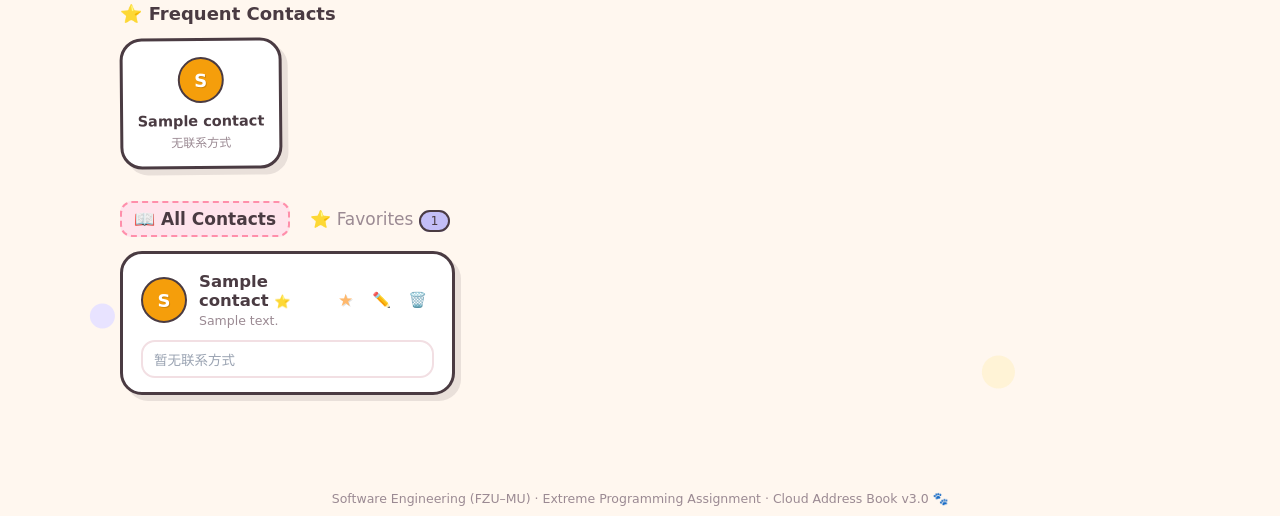
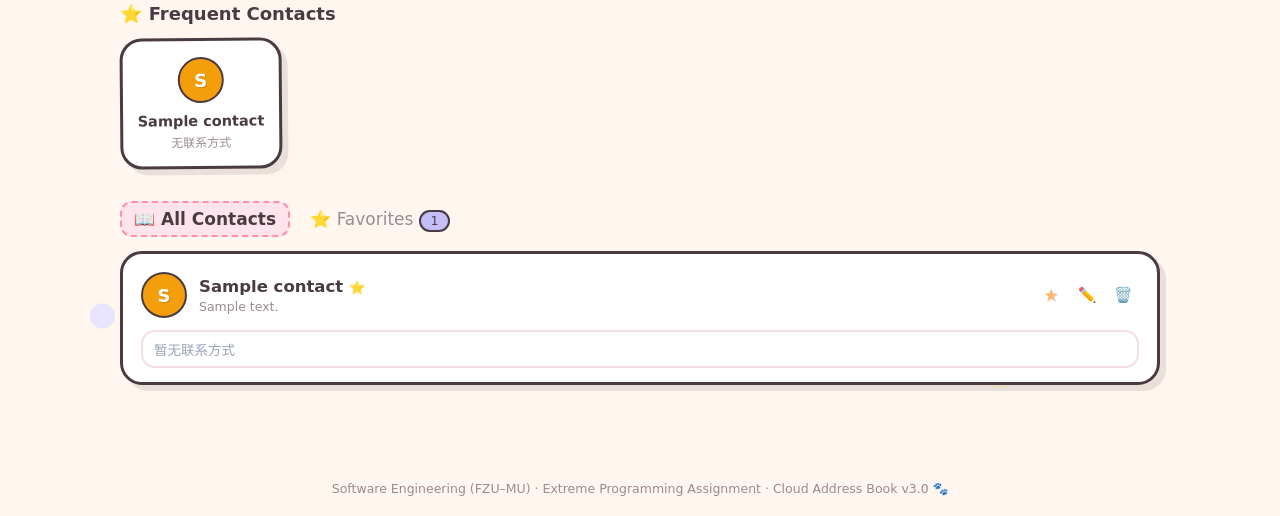
Before and after one commit to chenlinghan82-debug/cloud-addressbook, a Flask app: page / in a window 1280 px wide. Shown: the part 308-824 px from the top of the page. Run offline with Flask 3, Linux system fonts and the light colour scheme; tables that the repository leaves empty hold one stand-in row (values such as "Sample post"); data that the repository does not hold is empty.

Commit message:
feat(ui): flex card wall fills every row completely, no orphan gaps at any count

```diff
--- a/static/css/style.css
+++ b/static/css/style.css
@@ -214,13 +214,15 @@ body {
 }
 
 /* ---------------- Contact cards ---------------- */
+/* flex 布局：每行自动铺满整行宽度，任何数量都不会留下空位 */
 .contact-grid {
-    display: grid;
-    grid-template-columns: repeat(auto-fill, minmax(min(310px, 100%), 1fr));
+    display: flex;
+    flex-wrap: wrap;
     gap: 18px;
 }
 
 .contact-card {
+    flex: 1 1 340px;
     background: var(--card);
     border: 3px solid var(--ink);
     border-radius: var(--radius);
@@ -236,8 +238,6 @@ body {
 .contact-card:nth-child(4n+2) { background: #fff5f8; }
 .contact-card:nth-child(4n+3) { background: #f4fbff; }
 .contact-card:nth-child(4n) { background: #fffbe9; }
-
-.contact-card.span-all { grid-column: 1 / -1; }
 
 @keyframes pop { from { opacity: 0; transform: scale(.96); } to { opacity: 1; transform: scale(1); } }
 
@@ -544,5 +544,5 @@ body.dark .empty, body.dark .footer { color: var(--ink-2); }
     .hero { padding: 22px 18px; }
     .toolbar { flex-direction: column; align-items: stretch; }
     .toolbar-actions { justify-content: space-between; }
-    .contact-grid { grid-template-columns: 1fr; }
+    .contact-card { flex-basis: 100%; }
 }
--- a/static/js/app.js
+++ b/static/js/app.js
@@ -59,27 +59,7 @@
 
         $("#contactGrid").innerHTML = list.map(cardHtml).join("");
         $("#emptyState").hidden = list.length !== 0;
-        balanceGrid($("#contactGrid"), ".contact-card");
     }
-
-    // 最后一行只剩一张卡时，让它横跨整行，避免孤行留白
-    function balanceGrid(grid, cardSelector) {
-        const cards = grid.querySelectorAll(cardSelector);
-        const cols = getComputedStyle(grid).gridTemplateColumns
-            .split(" ").filter((s) => s.trim()).length;
-        cards.forEach((c) => c.classList.remove("span-all"));
-        if (cols > 1 && cards.length > cols && cards.length % cols === 1) {
-            cards[cards.length - 1].classList.add("span-all");
-        }
-    }
-
-    let gridResizeTimer = null;
-    window.addEventListener("resize", () => {
-        clearTimeout(gridResizeTimer);
-        gridResizeTimer = setTimeout(() => {
-            balanceGrid($("#contactGrid"), ".contact-card");
-        }, 150);
-    });
 
     function cardHtml(c) {
         const details = TYPE_ORDER.flatMap((t) =>
```
